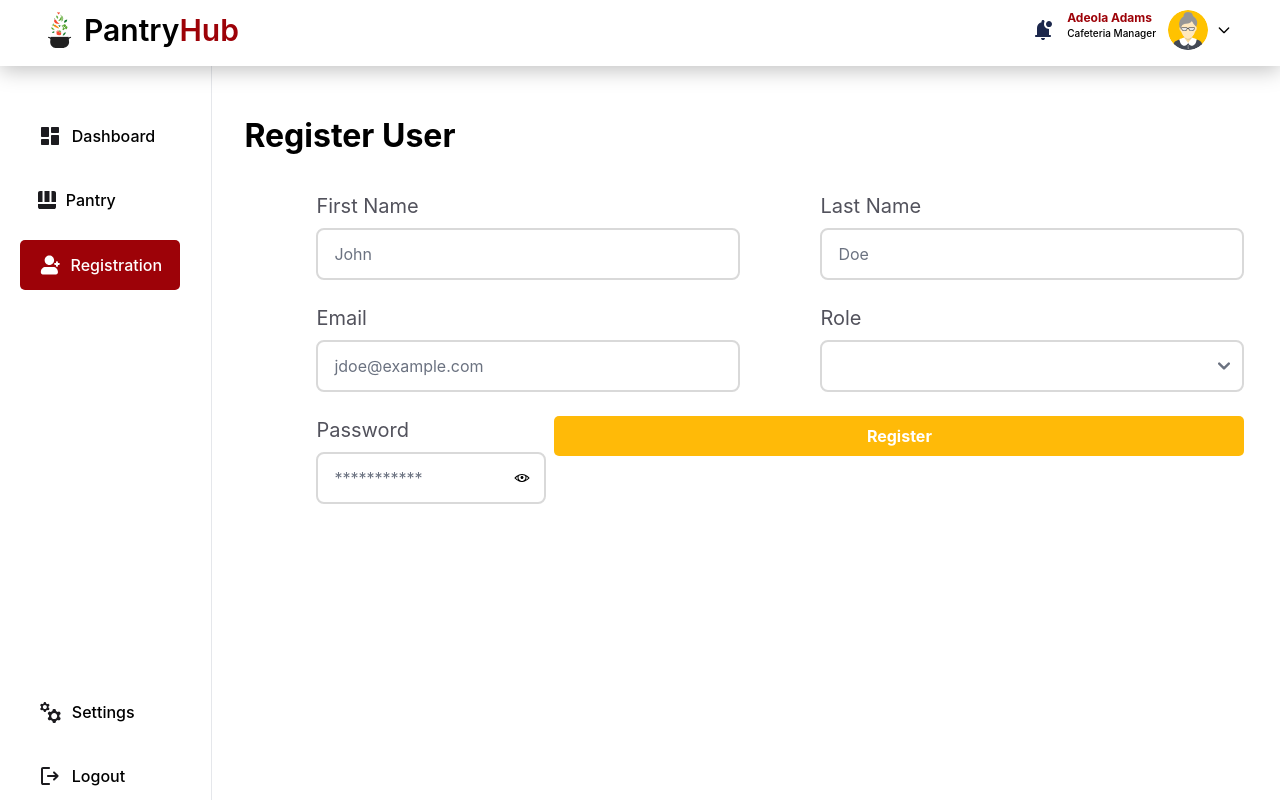
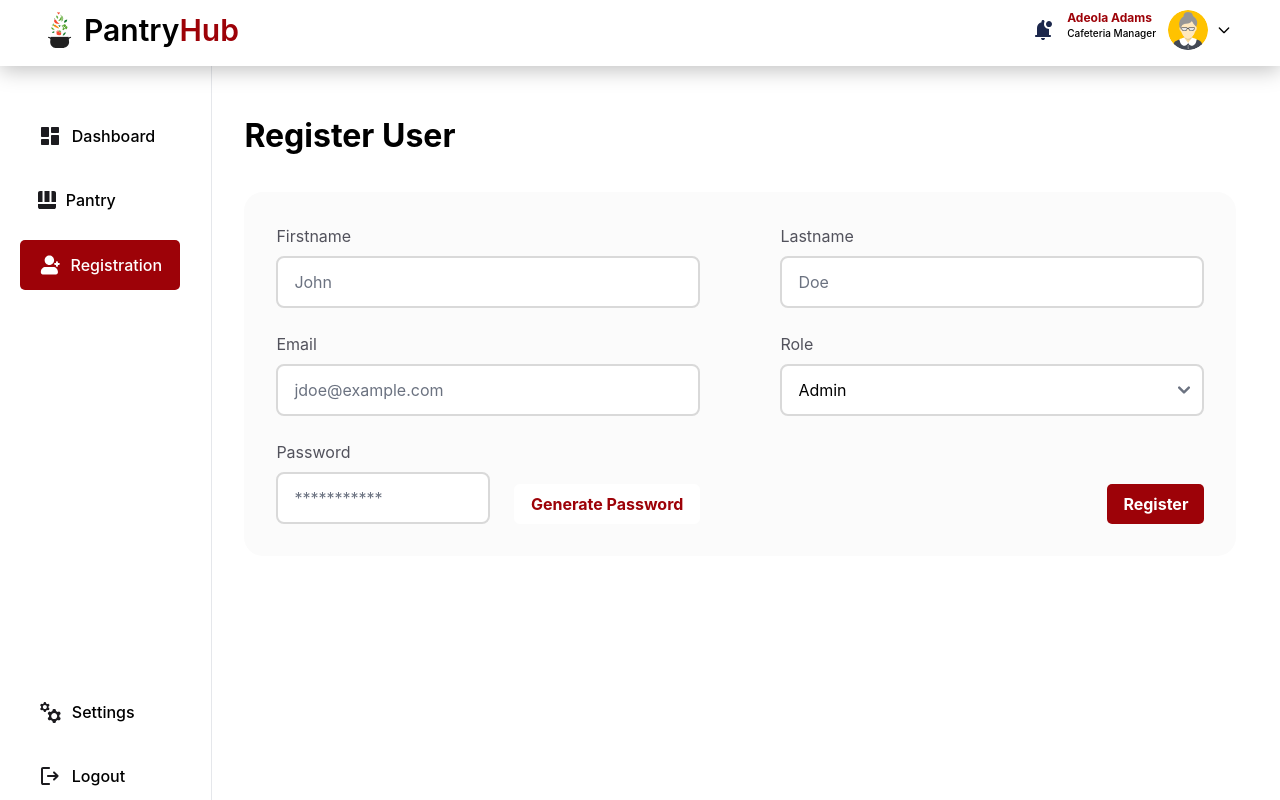
Before and after one commit to CSC-405-Software-Engineering/inventory-system, a React (Vite) app in the folder apps/inv-frontend/: page /registration in a window 1280 px wide. Built offline with nearby package versions, Linux system fonts and the light colour scheme; no server answers.

Commit message:
updated the registration page

```diff
--- a/apps/inv-frontend/src/main.tsx
+++ b/apps/inv-frontend/src/main.tsx
@@ -6,7 +6,7 @@ import { loadUser } from './store/slices/authSlice.ts';
 import { store } from './store/store.ts';
 
 
-store.dispatch<any>(loadUser());
+// store.dispatch<any>(loadUser());
 ReactDOM.createRoot(document.getElementById('root')!).render(
   <React.StrictMode>
     <App />
--- a/apps/inv-frontend/src/pages/Auth/Registration.tsx
+++ b/apps/inv-frontend/src/pages/Auth/Registration.tsx
@@ -16,9 +16,9 @@ import { useDispatch, useSelector } from "react-redux";
 import { RootState } from "@/store/store";
 import { loadUser } from "@/store/slices/authSlice";
 import DashboardLayout from "@/components/DashboardLayout";
+import { generateRandomPassword } from "@/utils/constant";
 
 const Registration = () => {
-  const [showPassword, setShowPassword] = useState(false);
   const [isLoginLoading, setIsLoginLoading] = useState(false);
   const dispatch = useDispatch<any>();
   // const { data: loadUserData } = useLoadUserQuery();
@@ -47,8 +47,8 @@ const Registration = () => {
 
   return (
     <DashboardLayout>
-      <p className="black text-[2rem] font-bold">Register User</p>
-      <div className="flex flex-col justify-center w-full max-w-[62rem] gap-8 bg-white rounded-[1.1875rem] p-8 ml-10">
+      <p className="black text-[2rem] font-bold mb-8">Register User</p>
+      <div className="flex flex-col justify-center w-full max-w-[62rem] bg-[#FBFBFB] gap-8 rounded-[1.1875rem] p-8">
         <Formik
           initialValues={{
             firstname: "",
@@ -72,11 +72,11 @@ const Registration = () => {
                     </span>
                   </Alert>
                 )}
-                <div className="flex flex-row space-x-20">
-                  <div className="flex flex-col gap-2 w-2/3">
-                    <p className="text-[#52525C] text-xl">First Name</p>
+                <div className="flex flex-col md:flex-row gap-6 md:gap-20">
+                  <div className="flex flex-col w-full gap-2 md:w-2/3">
+                    <p className="text-[#52525C] text-base">Firstname</p>
                     <input
-                      className=" flex shadow-none px-4 py-3 bg-white rounded-lg border-2 border-[#D9D9D9] self-stretch gap-2 items-center"
+                      className=" flex shadow-none px-4 py-3 bg-white rounded-lg border-2 border-[#D9D9D9] w-full self-stretch gap-2 items-center"
                       type="email"
                       onChange={(e) =>
                         setFieldValue("firstname", e.target.value)
@@ -89,8 +89,8 @@ const Registration = () => {
                       </p>
                     )}
                   </div>
-                  <div className="flex flex-col gap-2  w-2/3">
-                    <p className="text-[#52525C] text-xl">Last Name</p>
+                  <div className="flex flex-col w-full gap-2 md:w-2/3">
+                    <p className="text-[#52525C] text-base">Lastname</p>
                     <input
                       className=" flex shadow-none px-4 py-3 bg-white rounded-lg border-2 border-[#D9D9D9] self-stretch gap-2 items-center"
                       type="email"
@@ -106,9 +106,9 @@ const Registration = () => {
                     )}
                   </div>
                 </div>
-                <div className="flex flex-row space-x-20">
-                  <div className="flex flex-col gap-2 w-2/3">
-                    <p className="text-[#52525C] text-xl">Email</p>
+                <div className="flex flex-col md:flex-row gap-6 md:gap-20">
+                  <div className="flex flex-col w-full gap-2 md:w-2/3">
+                    <p className="text-[#52525C] text-base">Email</p>
                     <input
                       className=" flex shadow-none px-4 py-3 bg-white rounded-lg border-2 border-[#D9D9D9] self-stretch gap-2 items-center"
                       type="email"
@@ -121,48 +121,52 @@ const Registration = () => {
                       </p>
                     )}
                   </div>
-                  <div className="flex flex-col gap-2  w-2/3">
-                    <p className="text-[#52525C] text-xl">Role</p>
+                  <div className="flex flex-col w-full gap-2 md:w-2/3">
+                    <p className="text-[#52525C] text-base">Role</p>
                     <select
                       className=" flex shadow-none px-4 py-3 bg-white rounded-lg border-2 border-[#D9D9D9] self-stretch gap-2 items-center"
                       onChange={(e) => setFieldValue("role", e.target.value)}
-                    />
-                    {errors && errors.email && (
+                    >
+                      <option value="admin">Admin</option>
+                      <option value="user">User</option>
+                    </select>
+                    {errors && errors.role && (
                       <p className="text-[12px] mt-1 text-custom-danger">
-                        {errors.email}
+                        {errors.role}
                       </p>
                     )}
                   </div>
                 </div>
-                <div className="flex flex-row gap-2">
-                  <div className="flex flex-col gap-2 w-1/3">
-                    <p className="text-[#52525C] text-xl">Password</p>
-                    <div className="relative">
+                <div className="flex flex-col md:flex-row gap-6 md:gap-20">
+                  <div className="flex flex-col w-full gap-2 md:w-2/3">
+                    <p className="text-[#52525C] text-base">Password</p>
+                    <div className="flex flex-col md:flex-row gap-6 justify-between">
                       <input
-                        className=" flex shadow-none px-4 py-3 bg-white rounded-lg border-2 border-[#D9D9D9] self-stretch w-full gap-2 items-center"
-                        type={showPassword ? "text" : "password"}
+                        className=" flex shadow-none px-4 py-3 bg-white rounded-lg border-2 border-[#D9D9D9] self-stretch md:w-full items-center"
+                        type={"text"}
                         value={values["password"]}
-                        placeholder={
-                          showPassword ? "Enter your password" : "***********"
-                        }
-                        onChange={(e) =>
-                          setFieldValue("password", e.target.value)
-                        }
+                        placeholder={"***********"}
+                        disabled
                       />
-                      <div className="absolute inset-y-0 right-0 p-4 flex items-center">
                       <button
-                          onClick={() => setShowPassword(!showPassword)}
-                          aria-label={
-                            showPassword ? "Hide Password" : "Show Password"
-                          }
+                        className={`${
+                          isLoginLoading ? "bg-custom-primary-1" : "bg-white"
+                        }  ${
+                          isLoginLoading
+                            ? "border-custom-primary-1"
+                            : "border-white"
+                        }  font-bold rounded-[0.3125rem] whitespace-nowrap self-end border-custom-primary-1 border  text-custom-primary-1 px-4 h-[2.5rem] justify-center w-fit items-center hover:bg-custom-primary-1 hover:border hover:border-white hover:text-white`}
+                        disabled={isLoginLoading}
+                        onClick={() => {
+                          setFieldValue("password", generateRandomPassword());
+                        }}
                       >
-                          {showPassword ? (
-                            <LiaEyeSlashSolid />
+                        {isLoginLoading ? (
+                          <ButtonSpinner />
                         ) : (
-                            <LiaEyeSolid />
+                          "Generate Password"
                         )}
                       </button>
-                      </div>
                     </div>
                     {errors && errors.password && (
                       <p className="text-[12px] mt-1 text-custom-danger">
@@ -170,17 +174,21 @@ const Registration = () => {
                       </p>
                     )}
                   </div>
+                  <div className=" flex self-end justify-end w-full gap-2 md:w-2/3">
                     <button
                       className={`${
-                    isLoginLoading ? "bg-white" : "bg-custom-accent-1"
+                        isLoginLoading ? "bg-white" : "bg-custom-primary-1"
                       }  ${
-                    isLoginLoading ? "border-custom-accent-1" : "border-white"
-                  }  font-bold rounded-[0.3125rem]  text-white w-full h-[2.5rem] justify-center items-center hover:bg-white hover:border hover:border-custom-accent-1 hover:text-custom-accent-1`}
+                        isLoginLoading
+                          ? "border-custom-primary-1"
+                          : "border-white"
+                      }  font-bold rounded-[0.3125rem]  text-white w-fit h-[2.5rem] px-4 justify-center items-center self-end hover:bg-white hover:border hover:border-custom-primary-1 hover:text-custom-primary-1`}
                       type="submit"
                       disabled={isLoginLoading}
                     >
                       {isLoginLoading ? <ButtonSpinner /> : "Register"}
                     </button>
+                  </div>
                 </div>
               </div>
             </Form>
--- a/apps/inv-frontend/src/utils/Yup.ts
+++ b/apps/inv-frontend/src/utils/Yup.ts
@@ -10,6 +10,6 @@ export const LoginSchema = Yup.object().shape({
     firstname: Yup.string().required("Insert your firstname"),
     lastname: Yup.string().required("Insert your lastname"),
     email: Yup.string().required("Insert your email"),
-    role: Yup.string().required("Insert your role"),
-    password: Yup.string().required("Insert your password"),
+    role: Yup.string().required("Select your role"),
+    password: Yup.string().required("Generate your password"),
   });
--- a/apps/inv-frontend/src/utils/constant.ts
+++ b/apps/inv-frontend/src/utils/constant.ts
@@ -1,13 +1,14 @@
-function generateRandomPassword(): string {
+export function generateRandomPassword(): string {
   const length = 12;
   const charset = "abcdefghijklmnopqrstuvwxyzABCDEFGHIJKLMNOPQRSTUVWXYZ0123456789!@#$%^&*";
-    const password = [];
 
-    // Ensure the password meets the criteria
-    password.push(randomChar("ABCDEFGHIJKLMNOPQRSTUVWXYZ")); // At least one uppercase letter
-    password.push(randomChar("abcdefghijklmnopqrstuvwxyz")); // At least one lowercase letter
-    password.push(randomChar("0123456789")); // At least one number
-    password.push(randomChar("!@#$%^&*")); // At least one special character
+  // Initialize password with required characters
+  let password = [
+      randomChar("ABCDEFGHIJKLMNOPQRSTUVWXYZ"), // At least one uppercase letter
+      randomChar("abcdefghijklmnopqrstuvwxyz"), // At least one lowercase letter
+      randomChar("0123456789"), // At least one number
+      randomChar("!@#$%^&*"), // At least one special character
+  ];
 
   // Fill the rest of the password length with random characters from the charset
   for (let i = password.length; i < length; i++) {
@@ -15,7 +16,8 @@ function generateRandomPassword(): string {
   }
 
   // Shuffle the array to ensure randomness, then join it to form a string
-    return shuffleArray(password).join("");
+  password = shuffleArray(password);
+  return password.join("");
 }
 
 function randomChar(charset: string): string {
@@ -30,8 +32,3 @@ function generateRandomPassword(): string {
   }
   return array;
 }
-
-  console.log(generateRandomPassword());
-
-
-  //must be at least 12 characters long and include at least one uppercase letter, one lowercase letter, one number, and one special character from the set !@#$%^&*
```
Lines whose indentation alone changed are shown as unchanged.
